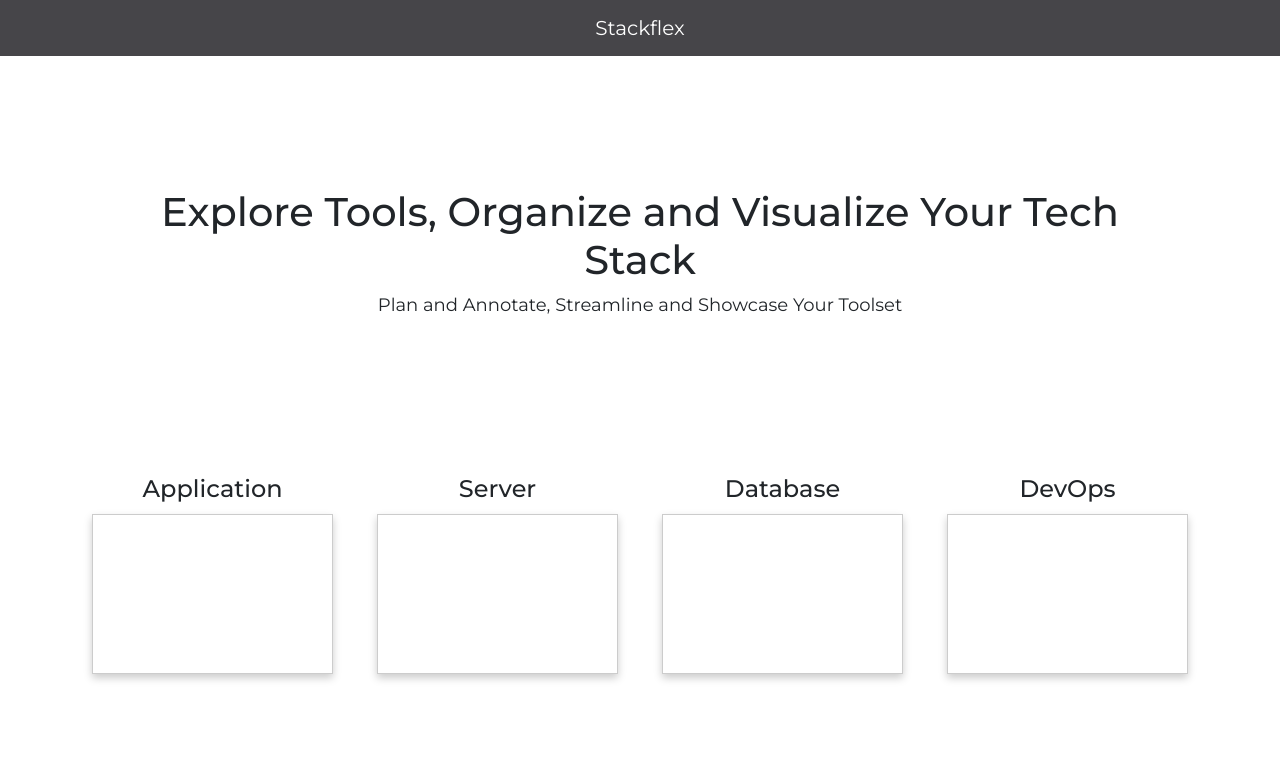
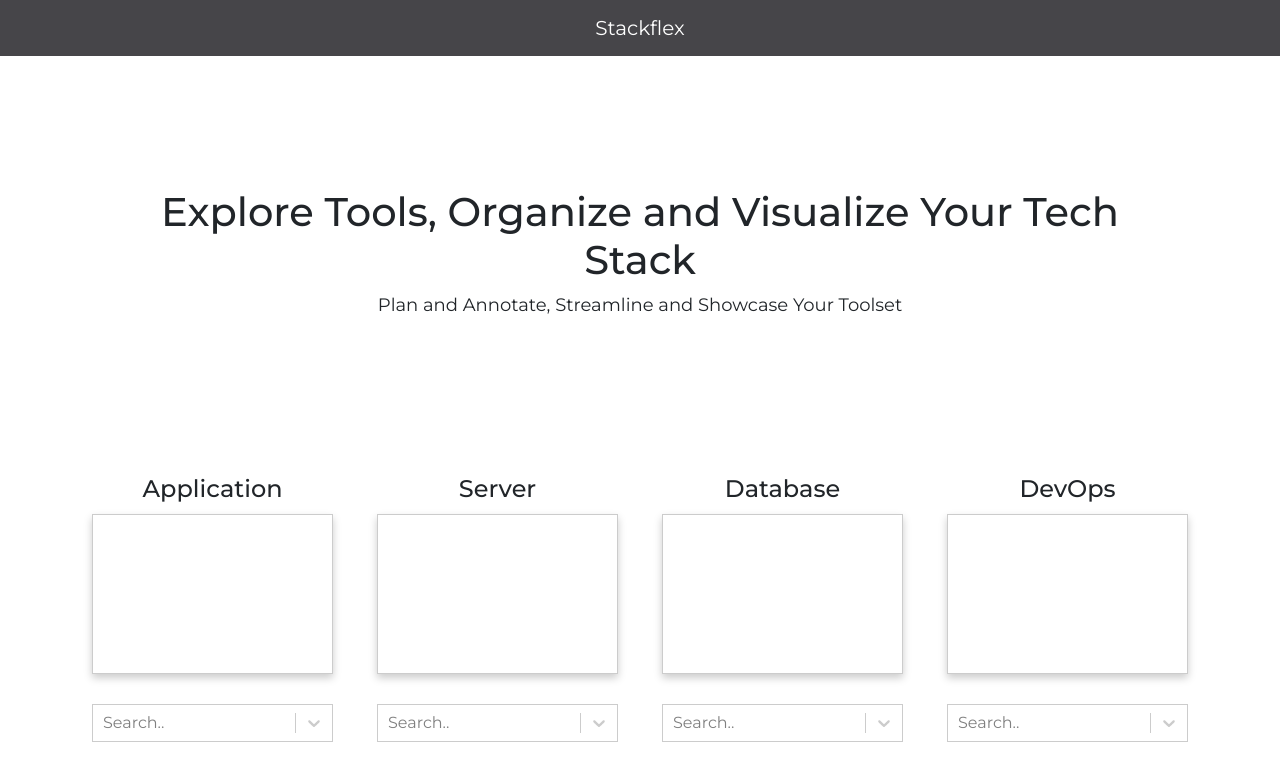
Before and after one commit to snoberyman/stack-flex, a React (Create React App) app: page / in a window 1280 px wide. Shown: the top 766 px of the page. Built offline with nearby package versions, Linux system fonts and the light colour scheme.

Commit message:
select tool dropdown

```diff
--- a/package.json
+++ b/package.json
@@ -11,6 +11,7 @@
     "react-bootstrap": "^2.10.1",
     "react-dom": "^18.2.0",
     "react-scripts": "^5.0.1",
+    "react-select": "^5.8.0",
     "web-vitals": "^2.1.4"
   },
   "devDependencies": {
--- /dev/null
+++ b/src/Data/toolOptions.js
@@ -0,0 +1,161 @@
+export const customStyles = {
+  control: (baseStyles, state) => ({
+    ...baseStyles,
+    width: "100%",
+    margin: "auto",
+  }),
+  option: (provided, state) => ({
+    ...provided,
+    display: "flex",
+    alignItems: "center",
+    padding: "8px 12px",
+    cursor: "pointer",
+  }),
+  optionImage: {
+    marginRight: "10px",
+    width: "40px",
+    height: "35px",
+    objectFit: "cover",
+  },
+  optionText: {
+    display: "flex",
+    flexDirection: "column",
+  },
+  optionTitle: {
+    fontSize: "14px",
+    fontWeight: "500",
+  },
+  optionSubtitle: {
+    fontSize: "12px",
+    color: "#666",
+  },
+};
+
+export const toolOptions = [
+  {
+    value: "React",
+    label: (
+      <div style={{ display: "flex", alignItems: "center" }}>
+        <img
+          src="https://cdn.svgporn.com/logos/react.svg"
+          alt="Ocean"
+          style={customStyles.optionImage}
+        />
+        <div style={customStyles.optionText}>
+          <span style={customStyles.optionTitle}>React</span>
+          <span style={customStyles.optionSubtitle}>
+            A declarative JavaScript library for building interactive UIs
+          </span>
+        </div>
+      </div>
+    ),
+  },
+  {
+    value: "React2",
+    label: (
+      <div style={{ display: "flex", alignItems: "center" }}>
+        <img
+          src="https://cdn.svgporn.com/logos/react.svg"
+          alt="Ocean"
+          style={customStyles.optionImage}
+        />
+        <div style={customStyles.optionText}>
+          <span style={customStyles.optionTitle}>React2</span>
+          <span style={customStyles.optionSubtitle}>
+            A declarative JavaScript library for building interactive UIs
+          </span>
+        </div>
+      </div>
+    ),
+  },
+  {
+    value: "React3",
+    label: (
+      <div style={{ display: "flex", alignItems: "center" }}>
+        <img
+          src="https://cdn.svgporn.com/logos/react.svg"
+          alt="Ocean"
+          style={customStyles.optionImage}
+        />
+        <div style={customStyles.optionText}>
+          <span style={customStyles.optionTitle}>React3</span>
+          <span style={customStyles.optionSubtitle}>
+            A declarative JavaScript library for building interactive UIs
+          </span>
+        </div>
+      </div>
+    ),
+  },
+  {
+    value: "React4",
+    label: (
+      <div style={{ display: "flex", alignItems: "center" }}>
+        <img
+          src="https://cdn.svgporn.com/logos/react.svg"
+          alt="Ocean"
+          style={customStyles.optionImage}
+        />
+        <div style={customStyles.optionText}>
+          <span style={customStyles.optionTitle}>React4</span>
+          <span style={customStyles.optionSubtitle}>
+            A declarative JavaScript library for building interactive UIs
+          </span>
+        </div>
+      </div>
+    ),
+  },
+  {
+    value: "React5",
+    label: (
+      <div style={{ display: "flex", alignItems: "center" }}>
+        <img
+          src="https://cdn.svgporn.com/logos/react.svg"
+          alt="Ocean"
+          style={customStyles.optionImage}
+        />
+        <div style={customStyles.optionText}>
+          <span style={customStyles.optionTitle}>React5</span>
+          <span style={customStyles.optionSubtitle}>
+            A declarative JavaScript library for building interactive UIs
+          </span>
+        </div>
+      </div>
+    ),
+  },
+  {
+    value: "React6",
+    label: (
+      <div style={{ display: "flex", alignItems: "center" }}>
+        <img
+          src="https://cdn.svgporn.com/logos/react.svg"
+          alt="Ocean"
+          style={customStyles.optionImage}
+        />
+        <div style={customStyles.optionText}>
+          <span style={customStyles.optionTitle}>React6</span>
+          <span style={customStyles.optionSubtitle}>
+            A declarative JavaScript library for building interactive UIs
+          </span>
+        </div>
+      </div>
+    ),
+  },
+  {
+    value: "React7",
+    label: (
+      <div style={{ display: "flex", alignItems: "center" }}>
+        <img
+          src="https://cdn.svgporn.com/logos/react.svg"
+          alt="Ocean"
+          style={customStyles.optionImage}
+        />
+        <div style={customStyles.optionText}>
+          <span style={customStyles.optionTitle}>React7</span>
+          <span style={customStyles.optionSubtitle}>
+            A declarative JavaScript library for building interactive UIs
+          </span>
+        </div>
+      </div>
+    ),
+  },
+];
--- a/src/components/ToolDisplay.css
+++ b/src/components/ToolDisplay.css
@@ -8,19 +8,25 @@
 /* tool box display */
 .tool-display-card{
     border: 1px solid var(--secondary-color2);
-    margin: 10px;
+    margin: 10px 10px 30px 10px;
     padding: 10px;
     min-height: 10rem;
     box-shadow: 0 4px 8px 0 var(--secondary-color2);
 
 }
 
-
+/* tool select wrapper */
+.tool-select-container{
+    margin: 10px;
+}
 
 /* for mobile */
 @media screen and (max-width: 480px) {
     .tool-display-card{
-        margin: 0px;
+        margin: 0px 0px 20px 0px;
         min-height: 10rem;
     }
+    .tool-select-container{
+        margin: 0px;
+    }
 }
--- a/src/components/ToolDisplay.js
+++ b/src/components/ToolDisplay.js
@@ -1,6 +1,9 @@
 import Card from "react-bootstrap/Card";
+import ToolSelect from "../components/ToolSelect";
+
 import "./ToolDisplay.css";
 
+// tool display box and select use
 function ToolDisplay({ title }) {
   return (
     <div className="col-12 col-md-3 mb-4">
@@ -8,6 +11,9 @@ function ToolDisplay({ title }) {
       <Card.Body className="tool-display-card">
         {/* tool display tools listed */}
       </Card.Body>
+      <div className="tool-select-container">
+        <ToolSelect />
+      </div>
     </div>
   );
 }
--- /dev/null
+++ b/src/components/ToolSelect.js
@@ -0,0 +1,38 @@
+// import { useState } from "react";
+import Select from "react-select";
+import { toolOptions, customStyles } from "../Data/toolOptions";
+
+// tool select
+function ToolSelect() {
+  return (
+    <>
+      <Select
+        styles={customStyles}
+        placeholder={"Search.."}
+        className="basic-single"
+        classNamePrefix="select"
+        // defaultValue={colourOptions[0]}
+        // isDisabled={isDisabled}
+        // isLoading={isLoading}
+        isClearable="true"
+        // isRtl={isRtl}
+        isSearchable="true"
+        name="Tool"
+        options={toolOptions}
+        theme={(theme) => ({
+          ...theme,
+          borderRadius: 0,
+          colors: {
+            ...theme.colors,
+            primary25: "#FF751533",
+            primary: "#CCCCCC77",
+            primary50: "#FF751533",
+            primary75: "#FF751533",
+          },
+        })}
+      />
+    </>
+  );
+}
+
+export default ToolSelect;
--- a/src/containers/Display.js
+++ b/src/containers/Display.js
@@ -3,7 +3,7 @@ import ToolDisplay from "../components/ToolDisplay";
 function Display() {
   return (
     <>
-      {/* main section of four tool displays container */}
+      {/* the container of the four tool displays  */}
       <div className="container" style={{ width: "100%" }}>
         <div className="row row-cols-1  row-cols-lg-4">
           <ToolDisplay title={"Application"} />
```
Also changed, not shown: 1 other file (tests, documents, lock files or other folders).
